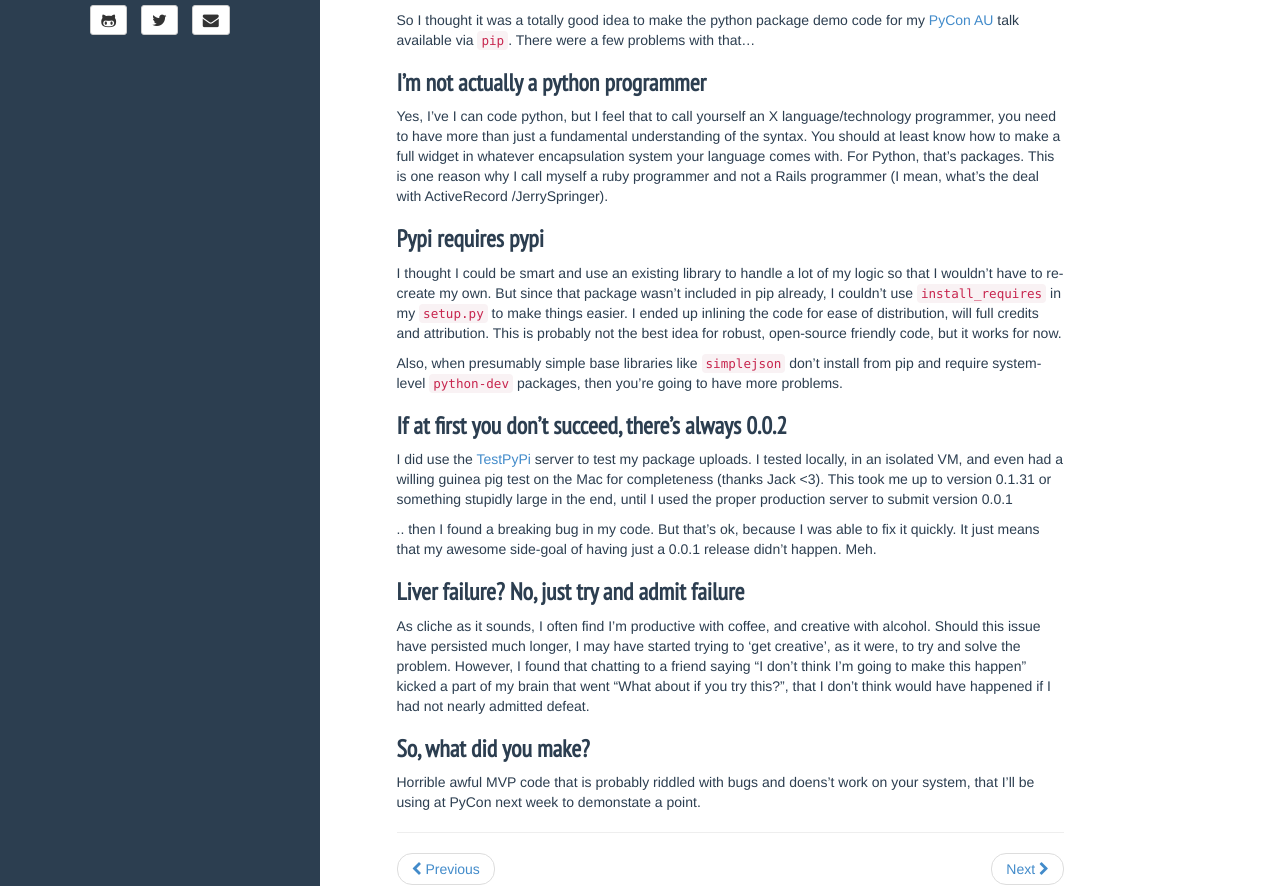
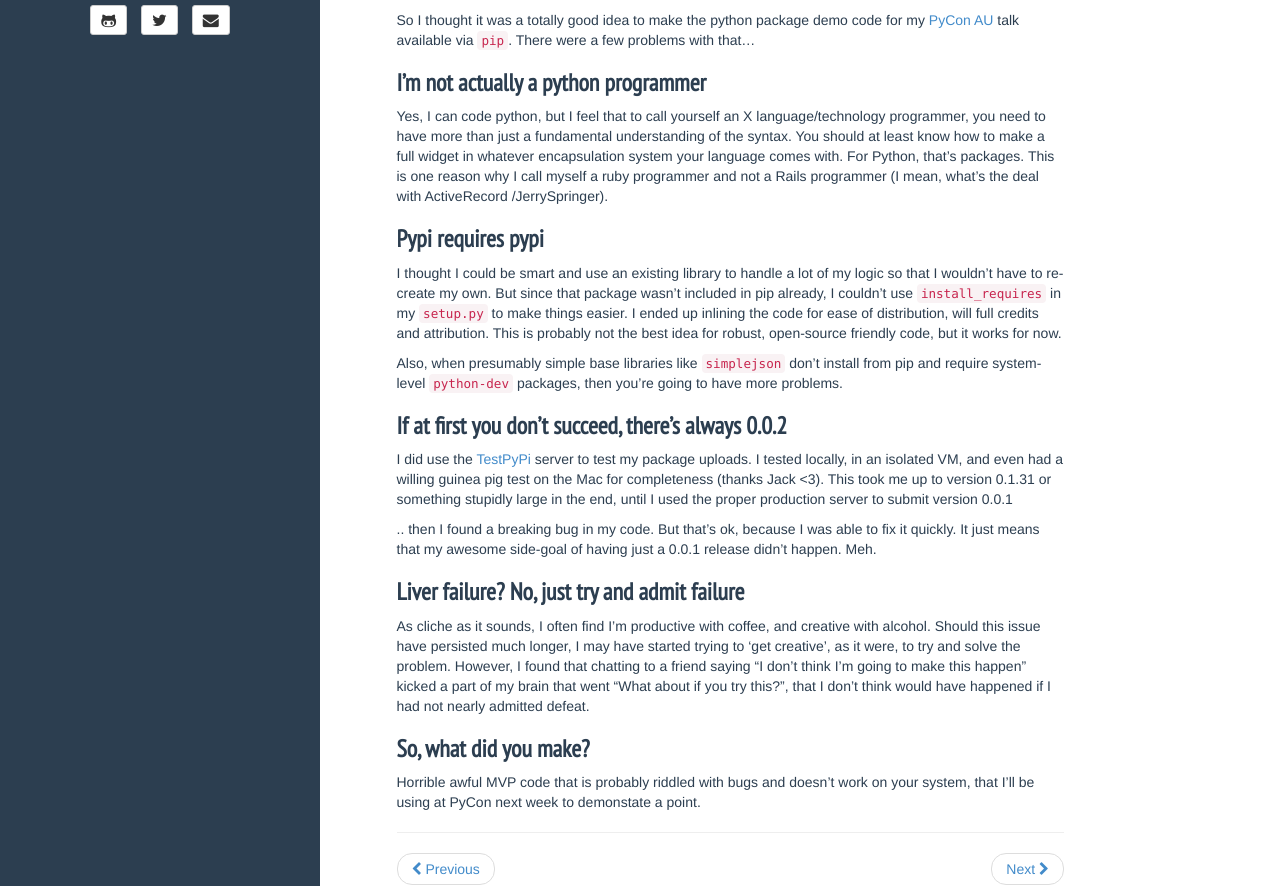
Before and after one commit to glasnt/blog, a Jekyll site: the page built from _posts/2015-07-26-on-packagaing-systems-and-liver-failure.md, in a window 1280 px wide and 1331 px high. Shown: the part 319-1205 px from the top of the window. Built offline with Jekyll 4.4.1, drawn with Linux system fonts in a browser that asks for light colours.

Commit message:
holy wording batman

```diff
--- a/_posts/2015-07-26-on-packagaing-systems-and-liver-failure.md
+++ b/_posts/2015-07-26-on-packagaing-systems-and-liver-failure.md
@@ -13,7 +13,7 @@
 
 ### I'm not actually a python programmer
 
-Yes, I've I can code python, but I feel that to call yourself an X language/technology programmer, you need to have more than just a fundamental understanding of the syntax. You should at least know how to make a full widget in whatever encapsulation system your language comes with. For Python, that's packages. This is one reason why I call myself a ruby programmer and not a Rails programmer (I mean, what's the deal with ActiveRecord /JerrySpringer).
+Yes, I can code python, but I feel that to call yourself an X language/technology programmer, you need to have more than just a fundamental understanding of the syntax. You should at least know how to make a full widget in whatever encapsulation system your language comes with. For Python, that's packages. This is one reason why I call myself a ruby programmer and not a Rails programmer (I mean, what's the deal with ActiveRecord /JerrySpringer).
 
 ### Pypi requires pypi
 
@@ -34,4 +34,4 @@
 
 ### So, what did you make?
 
-Horrible awful MVP code that is probably riddled with bugs and doens't work on your system, that I'll be using at PyCon next week to demonstate a point.
+Horrible awful MVP code that is probably riddled with bugs and doesn't work on your system, that I'll be using at PyCon next week to demonstate a point.
```
